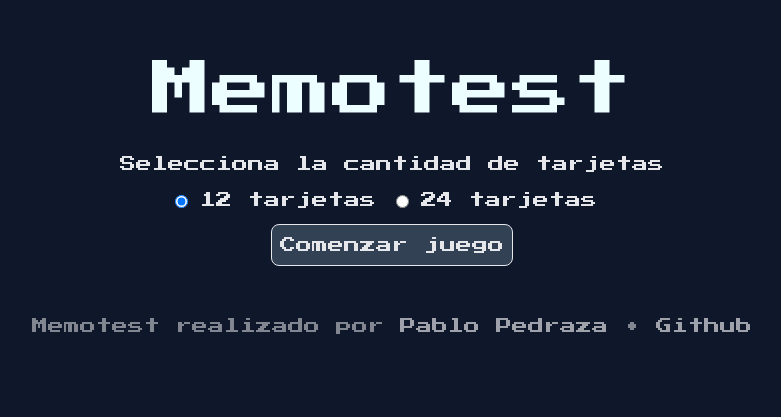
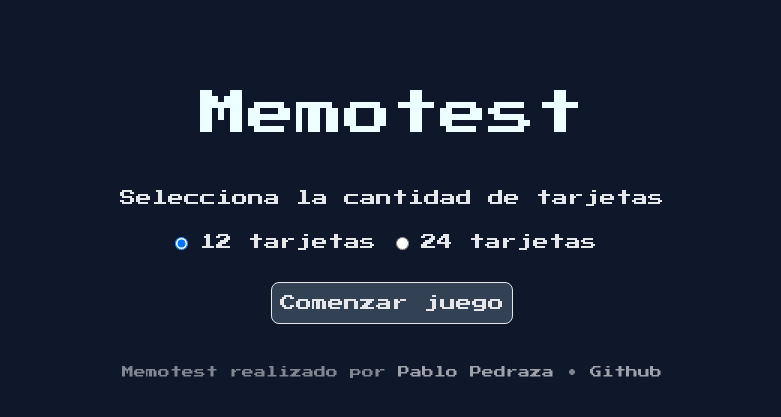
Before and after one commit to wayaba/memotest-app, a React (Vite) app: page / in a window 1280 px wide. Shown: the part 169-586 px from the top of the page, without its empty margins (248-1029 px from the left). Built offline with nearby package versions, Linux system fonts and the light colour scheme.

Commit message:
ajusto estilos para distintas dimensiones

```diff
--- a/src/App.jsx
+++ b/src/App.jsx
@@ -4,7 +4,7 @@ import { Header } from './components/Header'
 
 function App() {
   return (
-    <main className="grid grid-cols-1 h-screen place-content-center bg-slate-900 font-press-start">
+    <main className="grid h-screen place-content-center bg-slate-900 font-press-start">
       <section className="m-4">
         <Header />
         <Game />
--- a/src/components/Board.jsx
+++ b/src/components/Board.jsx
@@ -29,7 +29,7 @@ export function Board({ cardQty = 12 }) {
 
   return (
     <section className="grid grid-cols-1">
-      <section className="text-center m-4">
+      <section className="text-center m-3">
         <h2 className="text-white">Tiempo {time.toFixed(2)}</h2>
       </section>
       <div
--- a/src/components/Footer.jsx
+++ b/src/components/Footer.jsx
@@ -1,6 +1,6 @@
 export function Footer({ author, github }) {
   return (
-    <footer className=" bottom-0 left-0 right-0 mt-10 pb-20 text-center opacity-60  text-white/80">
+    <footer className="text-xs bottom-0 left-0 right-0 2xl:mt-10 2xl:pb-20 lg:mt-3  md:mt-3 md:pb-2 mt-10 pb-20 text-center opacity-60  text-white/80">
       {' '}
       Memotest realizado por{' '}
       <a
--- a/src/components/Game.jsx
+++ b/src/components/Game.jsx
@@ -10,8 +10,8 @@ export function Game() {
         <Board cardQty={cardQty} />
       ) : (
         <section className="gird grid-col-1 items-center text-gray-200 text-center p-2 rounded-lg m-6">
-          <p>Selecciona la cantidad de tarjetas</p>
-          <div className="flex flex-row items-center place-content-center m-2">
+          <p className="m-4">Selecciona la cantidad de tarjetas</p>
+          <div className="flex flex-row items-center place-content-center m-4">
             <div className="p-1">
               <input
                 type="radio"
@@ -32,7 +32,7 @@ export function Game() {
             </div>
           </div>
           <button
-            className="border rounded-lg hover:bg-slate-500 p-2 bg-slate-700"
+            className="border rounded-lg hover:bg-slate-500 p-2 bg-slate-700 m-2"
             onClick={() => setStart(true)}
           >
             Comenzar juego
--- a/src/components/Header.jsx
+++ b/src/components/Header.jsx
@@ -1,7 +1,7 @@
 export function Header() {
   return (
     <header className="m-4 text-center">
-      <h5 className="text-4xl md:text-5xl lg:text-6xl text-cyan-50">
+      <h5 className="text-4xl md:text-5xl lg:text-5xl 2xl:text-6xl text-cyan-50">
         Memotest
       </h5>
     </header>
```
